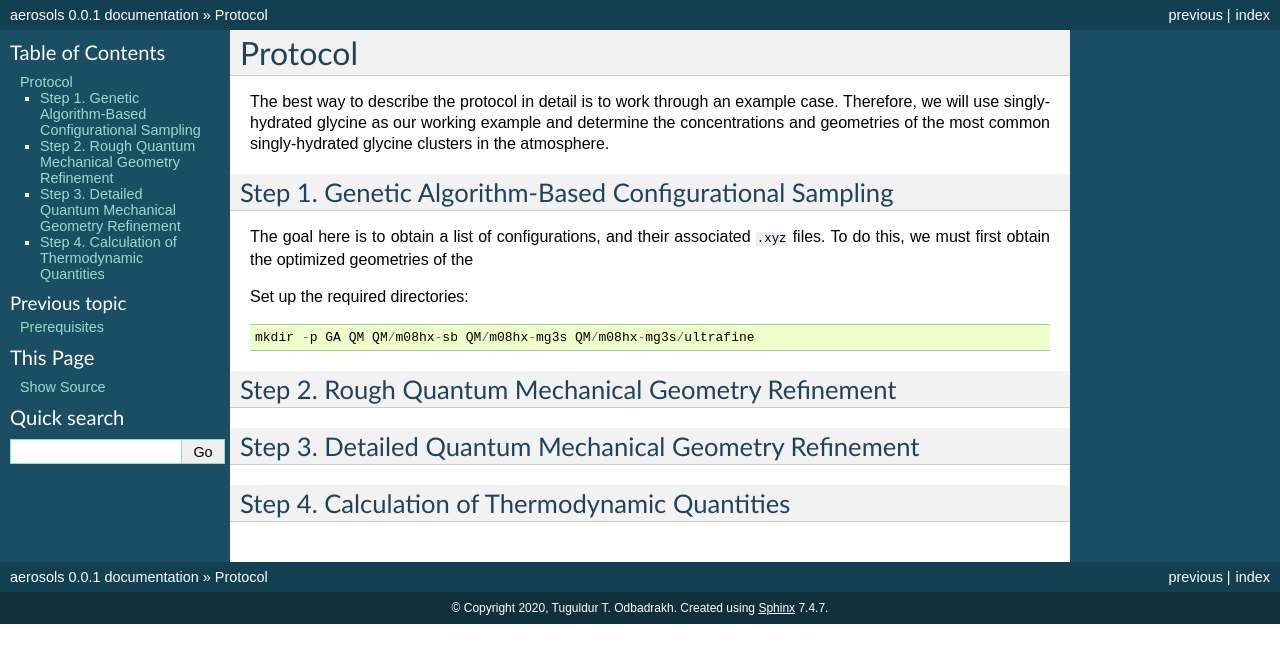
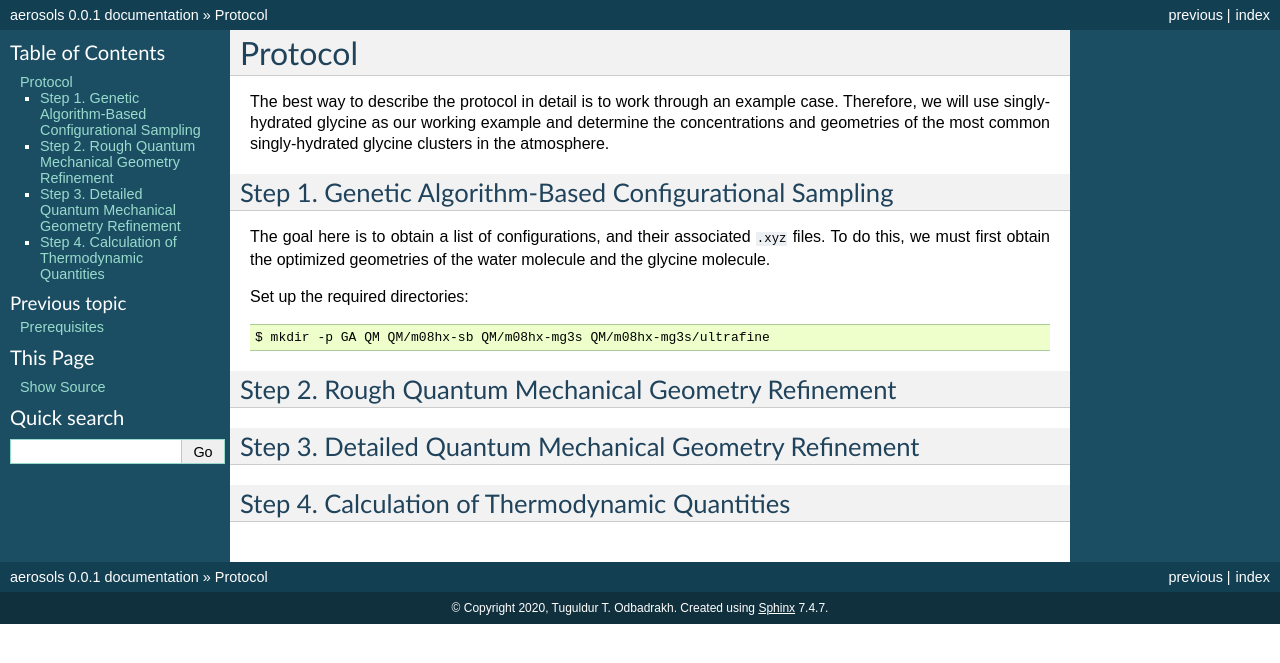
Before and after one commit to todbadrakh/aerosols, a Sphinx documentation site: the page built from docs/protocol.rst, in a window 1280 px wide. Shown: the top 663 px of the page. Built offline with Sphinx 7.4.7, drawn with Linux system fonts in a browser that asks for light colours.

```diff
--- a/docs/prerequisites.rst
+++ b/docs/prerequisites.rst
@@ -20,12 +20,16 @@ Finally, the MG3S directory should contain a final frequency calculation directo
 ``$DIR/QM/m08hx-mg3s/ultrafine``. The ``tree`` command can be used to check the directory
 structure, which should produce the following output::
 
+   $ cd $DIR
+   $ tree .
    .
    ├── GA
    └── QM
        ├── m08hx-mg3s
        │   └── ultrafine
        └── m08hx-sb
+
+   5 directories, 0 files
 
 Programs
 --------
--- a/docs/protocol.rst
+++ b/docs/protocol.rst
@@ -8,11 +8,12 @@ geometries of the most common singly-hydrated glycine clusters in the atmosphere
 Step 1. Genetic Algorithm-Based Configurational Sampling
 --------------------------------------------------------
 The goal here is to obtain a list of configurations, and their associated ``.xyz`` files. To
-do this, we must first obtain the optimized geometries of the
+do this, we must first obtain the optimized geometries of the water molecule and the glycine
+molecule.
 
 Set up the required directories::
 
-    mkdir -p GA QM QM/m08hx-sb QM/m08hx-mg3s QM/m08hx-mg3s/ultrafine
+    $ mkdir -p GA QM QM/m08hx-sb QM/m08hx-mg3s QM/m08hx-mg3s/ultrafine
 
 Step 2. Rough Quantum Mechanical Geometry Refinement
 ----------------------------------------------------
```
